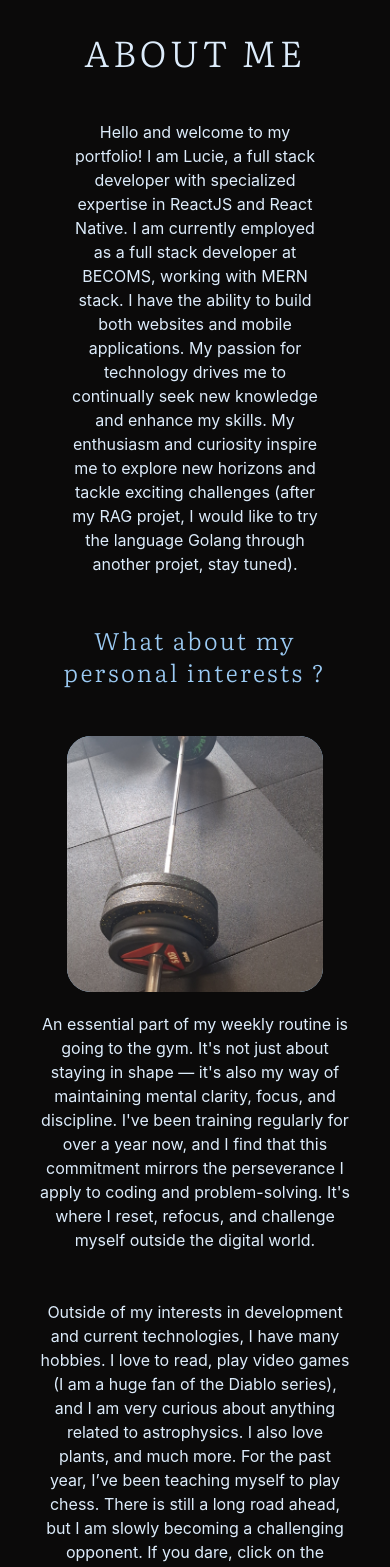
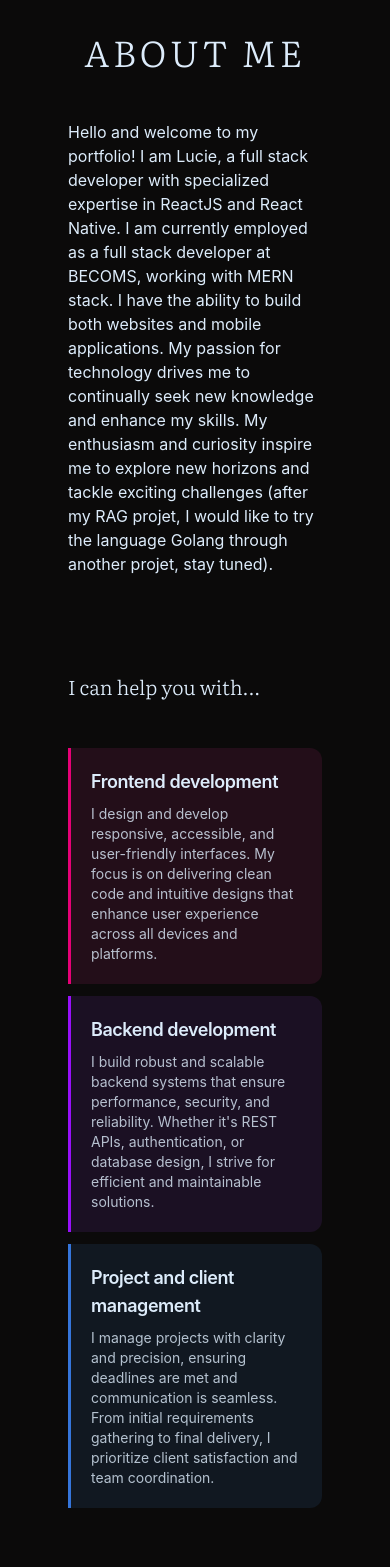
Before and after one commit to LucieB-coder/portfolio, a React (Vite) app: page / in a window 390 px wide. Shown: the part 860-2427 px from the top of the page. Built offline with nearby package versions, Linux system fonts and the light colour scheme.

Commit message:
💄 Update ui and content on about me

```diff
--- a/src/App.tsx
+++ b/src/App.tsx
@@ -1,5 +1,6 @@
 import AboutMe from "./home/components/about-me";
 import Contact from "./home/components/contact";
+import PersonalInterests from "./home/components/personal-interests";
 import { Projects } from "./home/components/projects";
 import Resume from "./home/components/resume";
 import Skills from "./home/components/skills";
@@ -14,6 +15,7 @@ export default function App() {
       <AboutMe />
       <Skills />
       <Projects />
+      <PersonalInterests />
       <Resume />
       <Contact />
     </div>);
--- a/src/home/components/about-me.tsx
+++ b/src/home/components/about-me.tsx
@@ -1,48 +1,26 @@
-import chessDotComLogo from "../../assets/images/chess-dot-com-logo.png";
-import filsPhoto from "../../assets/images/fils.jpg";
-import lightWeightBaby from "../../assets/images/lightWeightBaby.jpg";
-
 export default function AboutMe() {
     return (
         <div className="flex flex-1 flex-col items-center py-12 min-h-screen bg-background-800">
             <h3 className="flex font-Literata tracking-widest text-4xl md:text-5xl lg:text-6xl xl:text-7xl text-center">ABOUT ME</h3>
-            <div className="px-5 md:px-12 lg:px-26 xl:px-32">
-                <div className="flex flex-col md:flex-row p-12 space-y-12 md:space-x-12 justify-center items-center md:py-14">
-                    <p className="flex flex-auto text-md md:text-lg text-center md:text-start">{"Hello and welcome to my portfolio! I am Lucie, a full stack developer with specialized expertise in ReactJS and React Native. I am currently employed as a full stack developer at BECOMS, working with MERN stack. I have the ability to build both websites and mobile applications. My passion for technology drives me to continually seek new knowledge and enhance my skills. My enthusiasm and curiosity inspire me to explore new horizons and tackle exciting challenges (after my RAG projet, I would like to try the language Golang through another projet, stay tuned)."}</p>
+            <div className="px-5 md:px-12 lg:px-26 xl:px-32 max-w-7xl">
+                <div className="flex flex-col md:flex-row p-12 space-y-12 md:space-x-12 justify-center items-center md:py-14 max-w-7xl">
+                    <p className="flex flex-auto text-md md:text-lg text-start">{"Hello and welcome to my portfolio! I am Lucie, a full stack developer with specialized expertise in ReactJS and React Native. I am currently employed as a full stack developer at BECOMS, working with MERN stack. I have the ability to build both websites and mobile applications. My passion for technology drives me to continually seek new knowledge and enhance my skills. My enthusiasm and curiosity inspire me to explore new horizons and tackle exciting challenges (after my RAG projet, I would like to try the language Golang through another projet, stay tuned)."}</p>
                 </div>
-
-                <div className="flex flex-col rounded-3xl px-5 space-y-12 justify-center items-center pb-12">
-                    <h5 className="flex font-Literata text-primary-300 tracking-widest text-2xl md:text-3xl lg:text-4xl text-center">What about my personal interests ?</h5>
-                    <div className="flex flex-col md:flex-row space-y-5 md:space-y-0 md:space-x-10 justify-center items-center">
-                        <div className="h-64 xl:h-72 aspect-square bg-primary-300 rounded-3xl">
-                            <img
-                                className="object-cover aspect-square object-center h-64 xl:h-72 rounded-3xl"
-                                src={lightWeightBaby}
-                                alt="gym"
-                            />
+                <div className="flex flex-col p-12 space-y-12 md:space-x-12 justify-center items-start md:py-14">
+                    <p className="flex flex-1 font-Literata text-xl md:text-2xl">I can help you with...</p>
+                    <div className="flex flex-1 w-full flex-col lg:flex-row gap-3 lg:gap-5">
+                        <div className="flex flex-col items-start lg:items-center flex-1 border-l-3 lg:border-l-0 lg:border-b-3 rounded-r-xl lg:rounded-t-xl lg:rounded-br-none border-pink-600 bg-pink-500/10 p-5 lg:p-8 gap-2 lg:gap-6">
+                            <p className="font-semibold tracking-tight text-lg lg:text-2xl">Frontend development</p>
+                            <p className="opacity-80 text-sm lg:text-base">I design and develop responsive, accessible, and user-friendly interfaces. My focus is on delivering clean code and intuitive designs that enhance user experience across all devices and platforms.</p>
                         </div>
-                        <p className="flex flex-1 text-md md:text-lg text-center md:text-start">
-                            {"An essential part of my weekly routine is going to the gym. It's not just about staying in shape — it's also my way of maintaining mental clarity, focus, and discipline. I've been training regularly for over a year now, and I find that this commitment mirrors the perseverance I apply to coding and problem-solving. It's where I reset, refocus, and challenge myself outside the digital world."}
-                        </p>
-                    </div>
-
-                    <div className="flex flex-col md:flex-row space-y-5 md:space-x-10 justify-center items-center">
-                        <p className="flex flex-auto text-md  bg-ink-200 md:text-lg text-center md:text-start">{"Outside of my interests in development and current technologies, I have many hobbies. I love to read, play video games (I am a huge fan of the Diablo series), and I am very curious about anything related to astrophysics. I also love plants, and much more. For the past year, I’ve been teaching myself to play chess. There is still a long road ahead, but I am slowly becoming a challenging opponent. If you dare, click on the button and confront me for a game on Chess.com!"}</p>
-                        <a href="https://www.chess.com/member/lulu-la-tortue" className="flex flex-none flex-no-wrap items-center space-x-3">
-                            <img className="h-10 object-contain" src={chessDotComLogo} alt="chessdotcomlogo" />
-                            <button type="button" className="p-[3px] relative flex flex-wrap cursor-pointer">
-                                <div className="absolute inset-0 bg-gradient-to-r from-primary-500 to-primary-300 rounded-lg" />
-                                <div className="px-3 md:px-8 py-2 bg-background-500 rounded-[6px] relative group transition duration-200 text-white hover:bg-transparent hover:text-background-600">
-                                    <p className="text-sm md:text-lg font-semibold">{"Come face me in chess"}</p>
-                                </div>
-                            </button>
-                        </a>
-                    </div>
-                    <div className="flex flex-col md:flex-row space-y-5 md:space-x-10 justify-center items-center">
-                        <div className="h-64 xl:h-72 aspect-square bg-primary-600 rounded-3xl" >
-                            <img className="object-cover overflow-hidden h-64 xl:h-72 bg-primary-600 rounded-3xl" src={filsPhoto} alt="fils" />
+                        <div className="flex flex-col items-start lg:items-center flex-1 border-l-3 lg:border-l-0 lg:border-b-3 rounded-r-xl lg:rounded-t-xl lg:rounded-br-none border-purple-600 bg-purple-500/10  p-5 lg:p-8 gap-2 lg:gap-6">
+                            <p className="font-semibold tracking-tight text-lg lg:text-2xl">Backend development</p>
+                            <p className="opacity-80 text-sm lg:text-base">I build robust and scalable backend systems that ensure performance, security, and reliability. Whether it's REST APIs, authentication, or database design, I strive for efficient and maintainable solutions.</p>
                         </div>
-                        <p className="flex flex-1 text-md md:text-lg text-center md:text-start">{"However, if I were forced to talk about only one of my hobbies, I would undoubtedly choose my passion for animal welfare. Since childhood, I’ve always been surrounded by pets and fascinated by animals of all kinds. I have a few anecdotes on the matter. For example, I’ve hugged a baby cow, fed a giraffe, and put a huge python around my neck (at the age of 12). I basically pet animals of any kind whenever I have the opportunity. I have a cat named Fils, the silly cat on the photo. Fils is a rescue. He was only one year old but had already been abandoned twice, beaten, and underfed before we got him. Despite this, he is still a lovely boy, and his transformation inspires me every day to make one of my biggest projects a reality. After I conclude some of my personal projects, I will become a volunteer at an animal shelter so that other souls like Fils can find happiness and the comfort of a loving family."}</p>
+                        <div className="flex flex-col items-start lg:items-center flex-1 border-l-3 lg:border-l-0 lg:border-b-3 rounded-r-xl lg:rounded-t-xl lg:rounded-br-none border-primary-600 bg-primary-500/10  p-5 lg:p-8 gap-2 lg:gap-6">
+                            <p className="font-semibold tracking-tight text-lg lg:text-2xl">Project and client management</p>
+                            <p className="opacity-80 text-sm lg:text-base">I manage projects with clarity and precision, ensuring deadlines are met and communication is seamless. From initial requirements gathering to final delivery, I prioritize client satisfaction and team coordination.</p>
+                        </div>
                     </div>
                 </div>
             </div>
--- /dev/null
+++ b/src/home/components/personal-interests.tsx
@@ -0,0 +1,46 @@
+import chessDotComLogo from "../../assets/images/chess-dot-com-logo.png";
+import filsPhoto from "../../assets/images/fils.jpg";
+import lightWeightBaby from "../../assets/images/lightWeightBaby.jpg";
+
+export default function PersonalInterests() {
+    return (
+        <div className="flex flex-1 flex-col items-center py-12 min-h-screen bg-background-800">
+            <h3 className="flex font-Literata tracking-widest text-4xl md:text-5xl lg:text-6xl xl:text-7xl text-center max-w-[1500px]">What about my personal interests ?</h3>
+            <div className="px-5 md:px-12 lg:px-26 xl:px-32 pt-10 max-w-[1500px]">
+                <div className="flex flex-col rounded-3xl px-5 space-y-12 justify-center items-center pb-12">
+                    <div className="flex flex-col md:flex-row space-y-5 md:space-y-0 md:space-x-10 justify-center items-center">
+                        <div className="h-64 xl:h-72 aspect-square bg-primary-300 rounded-3xl">
+                            <img
+                                className="object-cover aspect-square object-center h-64 xl:h-72 rounded-3xl"
+                                src={lightWeightBaby}
+                                alt="gym"
+                            />
+                        </div>
+                        <p className="flex flex-1 text-md md:text-lg text-start">
+                            {"An essential part of my weekly routine is going to the gym. It's not just about staying in shape — it's also my way of maintaining mental clarity, focus, and discipline. I've been training regularly for over a year now, and I find that this commitment mirrors the perseverance I apply to coding and problem-solving. It's where I reset, refocus, and challenge myself outside the digital world."}
+                        </p>
+                    </div>
+
+                    <div className="flex flex-col md:flex-row space-y-5 md:space-x-10 justify-center items-center">
+                        <p className="flex flex-auto text-md  bg-ink-200 md:text-lg text-start">{"Outside of my interests in development and current technologies, I have many hobbies. I love to read, play video games (I am a huge fan of the Diablo series), and I am very curious about anything related to astrophysics. I also love plants, and much more. For the past year, I’ve been teaching myself to play chess. There is still a long road ahead, but I am slowly becoming a challenging opponent. If you dare, click on the button and confront me for a game on Chess.com!"}</p>
+                        <a href="https://www.chess.com/member/lulu-la-tortue" className="flex flex-none flex-no-wrap items-center space-x-3">
+                            <img className="h-10 object-contain" src={chessDotComLogo} alt="chessdotcomlogo" />
+                            <button type="button" className="p-[3px] relative flex flex-wrap cursor-pointer">
+                                <div className="absolute inset-0 bg-gradient-to-r from-primary-500 to-primary-300 rounded-lg" />
+                                <div className="px-3 md:px-8 py-2 bg-background-500 rounded-[6px] relative group transition duration-200 text-white hover:bg-transparent hover:text-background-600">
+                                    <p className="text-sm md:text-lg font-semibold">{"Come face me in chess"}</p>
+                                </div>
+                            </button>
+                        </a>
+                    </div>
+                    <div className="flex flex-col md:flex-row space-y-5 md:space-x-10 justify-center items-center">
+                        <div className="h-64 xl:h-72 aspect-square bg-primary-600 rounded-3xl" >
+                            <img className="object-cover overflow-hidden h-64 xl:h-72 bg-primary-600 rounded-3xl" src={filsPhoto} alt="fils" />
+                        </div>
+                        <p className="flex flex-1 text-md md:text-lg text-start">{"However, if I were forced to talk about only one of my hobbies, I would undoubtedly choose my passion for animal welfare. Since childhood, I’ve always been surrounded by pets and fascinated by animals of all kinds. I have a few anecdotes on the matter. For example, I’ve hugged a baby cow, fed a giraffe, and put a huge python around my neck (at the age of 12). I basically pet animals of any kind whenever I have the opportunity. I have a cat named Fils, the silly cat on the photo. Fils is a rescue. He was only one year old but had already been abandoned twice, beaten, and underfed before we got him. Despite this, he is still a lovely boy, and his transformation inspires me every day to make one of my biggest projects a reality. After I conclude some of my personal projects, I will become a volunteer at an animal shelter so that other souls like Fils can find happiness and the comfort of a loving family."}</p>
+                    </div>
+                </div>
+            </div>
+        </div>
+    )
+}
--- a/src/home/components/skills.tsx
+++ b/src/home/components/skills.tsx
@@ -8,7 +8,7 @@ export default function Skills() {
       <h3 className="flex font-Literata tracking-widest text-4xl md:text-5xl lg:text-6xl xl:text-7xl text-center">
         My skills
       </h3>
-      <div className="grid grid-cols-1 lg:grid-cols-3 gap-4 max-w-9xl mx-auto w-full">
+      <div className="grid grid-cols-1 lg:grid-cols-3 gap-4 max-w-9xl mx-auto w-full max-w-[1500px]">
         <div className="flex flex-col space-y-5 rounded-3xl bg-background-600 col-span-1 lg:col-span-2 h-full min-h-[500px] lg:min-h-[300px] p-5">
           <p className="flex font-Literata tracking-widest text-2xl md:text-3xl text-start">
             Main technical stack
```
